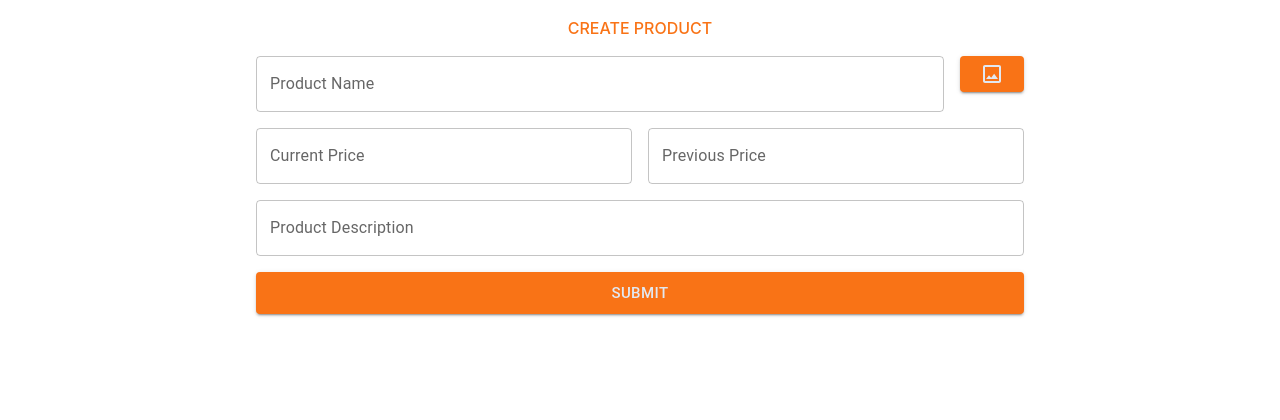
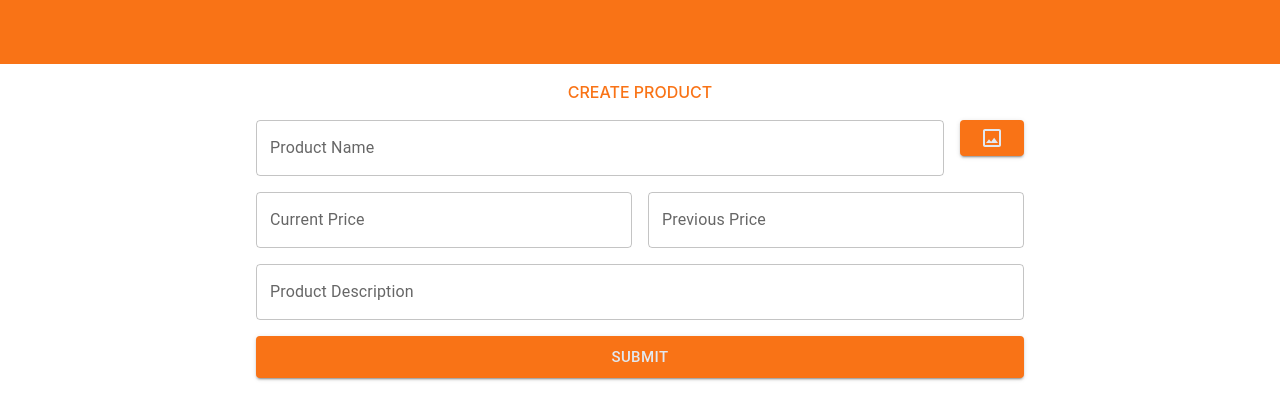
Before and after one commit to GHOST-Aram/e-shop, a React (Vite) app: page / in a window 1280 px wide. Shown: the top 420 px of the page. Built offline with nearby package versions, Linux system fonts and the light colour scheme.

Commit message:
feat: Add page header

```diff
--- a/src/App.tsx
+++ b/src/App.tsx
@@ -4,7 +4,11 @@ function App() {
 
   return (
     <>
+    <header className="py-8 bg-orange-500 fixed top-0 left-0 right-0 z-10">
+	</header>
+    <main className="py-16">
       <ProductForm />
+    </main>
     </>
   )
 }
--- a/src/products/style.css
+++ b/src/products/style.css
@@ -554,12 +554,32 @@ video {
   --tw-contain-style:  ;
 }
 
+.fixed {
+  position: fixed;
+}
+
 .absolute {
   position: absolute;
 }
 
 .relative {
   position: relative;
+}
+
+.left-0 {
+  left: 0px;
+}
+
+.right-0 {
+  right: 0px;
+}
+
+.top-0 {
+  top: 0px;
+}
+
+.z-10 {
+  z-index: 10;
 }
 
 .flex {
@@ -586,13 +606,33 @@ video {
   border-width: 1px;
 }
 
+.bg-orange-500 {
+  --tw-bg-opacity: 1;
+  background-color: rgb(249 115 22 / var(--tw-bg-opacity));
+}
+
 .py-4 {
   padding-top: 1rem;
   padding-bottom: 1rem;
 }
 
+.py-8 {
+  padding-top: 2rem;
+  padding-bottom: 2rem;
+}
+
+.py-16 {
+  padding-top: 4rem;
+  padding-bottom: 4rem;
+}
+
 .text-center {
   text-align: center;
+}
+
+.text-lg {
+  font-size: 1.125rem;
+  line-height: 1.75rem;
 }
 
 .font-bold {
@@ -618,6 +658,11 @@ video {
   color: rgb(249 115 22 / var(--tw-text-opacity));
 }
 
+.text-slate-300 {
+  --tw-text-opacity: 1;
+  color: rgb(203 213 225 / var(--tw-text-opacity));
+}
+
 .outline {
   outline-style: solid;
 }
```
